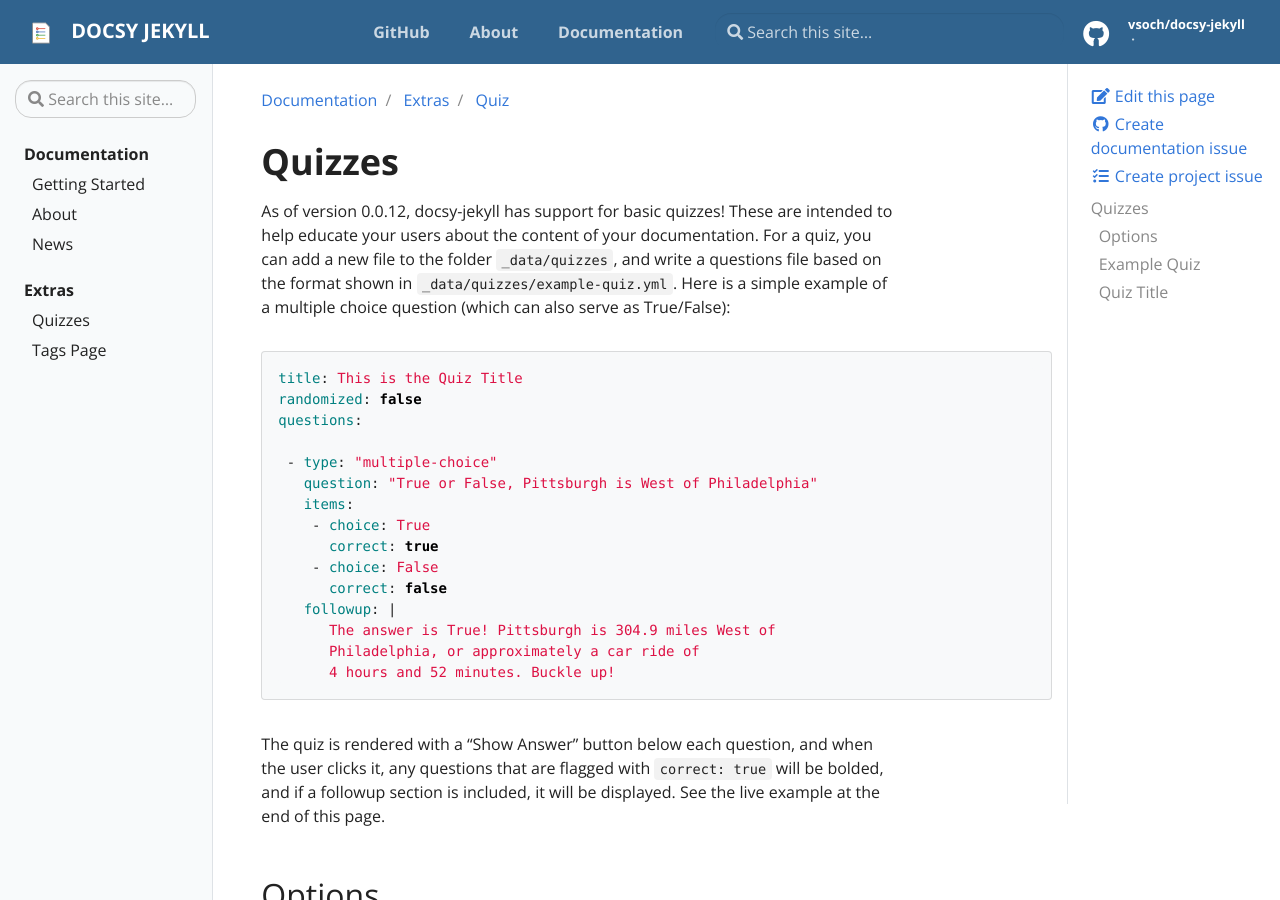
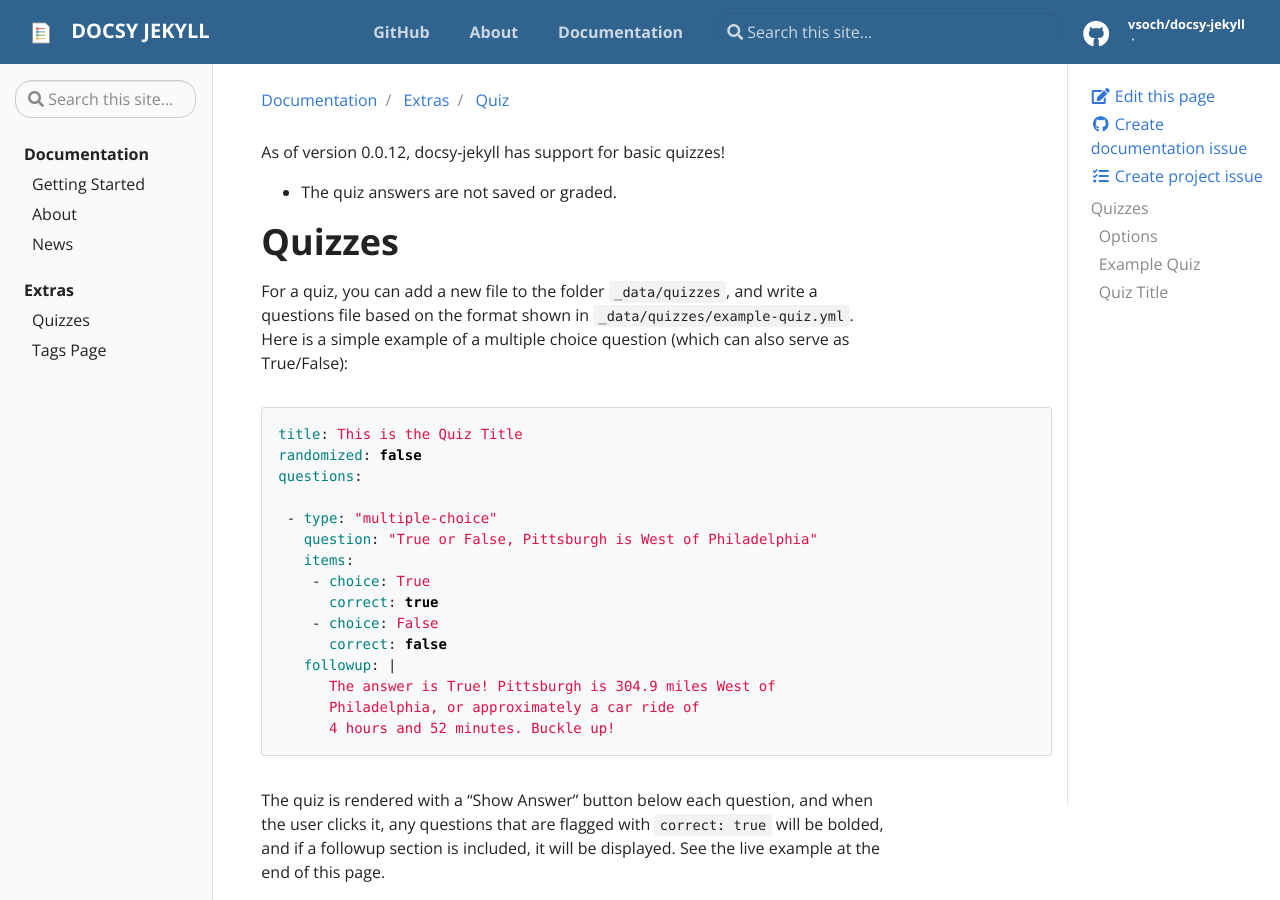
Before and after one commit to vsoch/docsy-jekyll, a Jekyll site: the page built from _docs/extras/example-quiz.md, in a window 1280 px wide and 900 px high. Built offline with Jekyll 4.4.1, drawn with Linux system fonts in a browser that asks for light colours.

Commit message:
Minor: Update example-quiz.md

```diff
--- a/_docs/extras/example-quiz.md
+++ b/_docs/extras/example-quiz.md
@@ -3,10 +3,11 @@ title: Quiz
 description: How to add interactive quizzes to your site.
 ---
 
+As of version 0.0.12, docsy-jekyll has support for basic quizzes!
+- The quiz answers are not saved or graded.
+
 # Quizzes
 
-As of version 0.0.12, docsy-jekyll has support for basic quizzes! These are
-intended to help educate your users about the content of your documentation.
 For a quiz, you can add a new file to the folder `_data/quizzes`, and write a
 questions file based on the format shown in `_data/quizzes/example-quiz.yml`.
 Here is a simple example of a multiple choice question (which can also serve as
```
